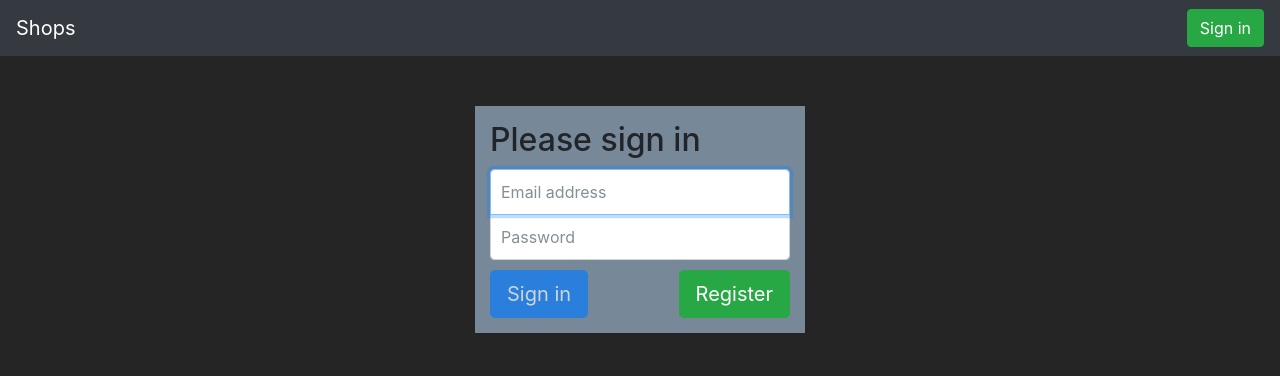
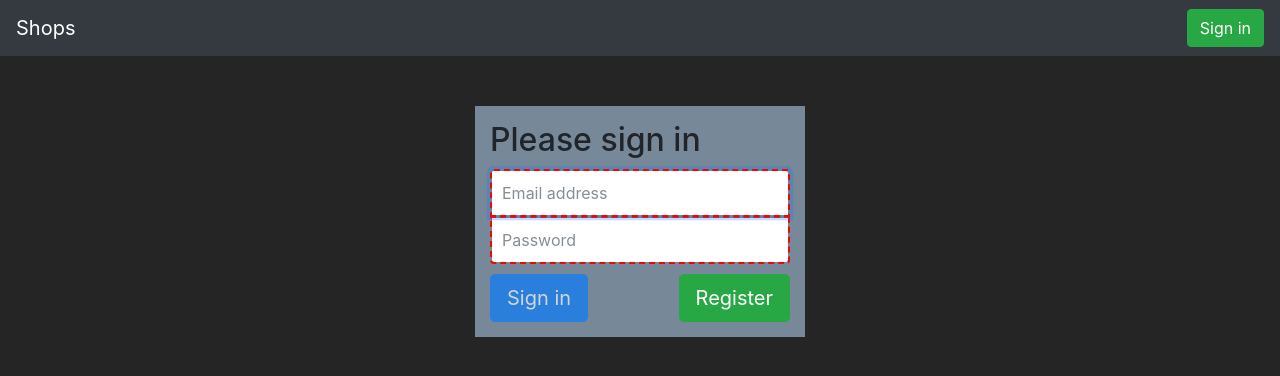
Before and after one commit to abdessamad-ab/shops_angular, an Angular app: page /login in a window 1280 px wide. Shown: the top 376 px of the page. Built offline with nearby package versions, Linux system fonts and the light colour scheme; no server answers.

Commit message:
login improvement

```diff
--- a/src/app/login/login.component.css
+++ b/src/app/login/login.component.css
@@ -34,6 +34,9 @@ body {
   border-bottom-right-radius: 0;
   border-bottom-left-radius: 0;
 }
+.form-signin input:invalid {
+  border: 2px dashed red;
+}
 .form-signin input[type="password"] {
   margin-bottom: 10px;
   border-top-left-radius: 0;
--- a/src/app/login/login.component.html
+++ b/src/app/login/login.component.html
@@ -5,9 +5,9 @@
     <label for="email" class="sr-only">Email address</label>
     <input type="email" id="email" name="email" [(ngModel)]="email" class="form-control" placeholder="Email address" required autofocus>
     <label for="password" class="sr-only">Password</label>
-    <input type="password" id="password" name="password" [(ngModel)]="password" class="form-control" placeholder="Password" required>
+    <input type="password" id="password" name="password" [(ngModel)]="password" class="form-control" pattern=".{6,}" placeholder="Password" required>
     <button [disabled]="!email || !password" class="btn btn-lg btn-primary" type="submit">Sign in</button>
-    <button class="btn btn-lg btn-success" style="float: right;">Register</button>
+    <a class="btn btn-lg btn-success" routerLink="/register" style="float: right;">Register</a>
 
     <div class="alert alert-danger alert-dismissible fade show mt-5" *ngIf="failedAuthentication" role="alert">
       <strong>Error!</strong> Failed to sign in.
--- a/src/app/login/login.component.ts
+++ b/src/app/login/login.component.ts
@@ -28,15 +28,14 @@ export class LoginComponent implements OnInit {
   }
 
   login(): void {
+    console.log('login');
     if(this.email.trim().length === 0 || this.password.trim().length === 0){
       this.emptyField = true;
     }
     else{
-      this.http.get<User>(`http://localhost:8080/authentication?email=${this.email}&password=${this.password}`)
+      this.http.post<User>(`http://localhost:8080/authentication`, {'email': this.email, 'password': this.password})
         .subscribe(user => {
             if (user) {
-              console.log(user);
-
               let curentUser = {
                 username: user.username,
                 token: btoa(`${user.email}:${user.password}`)
```
